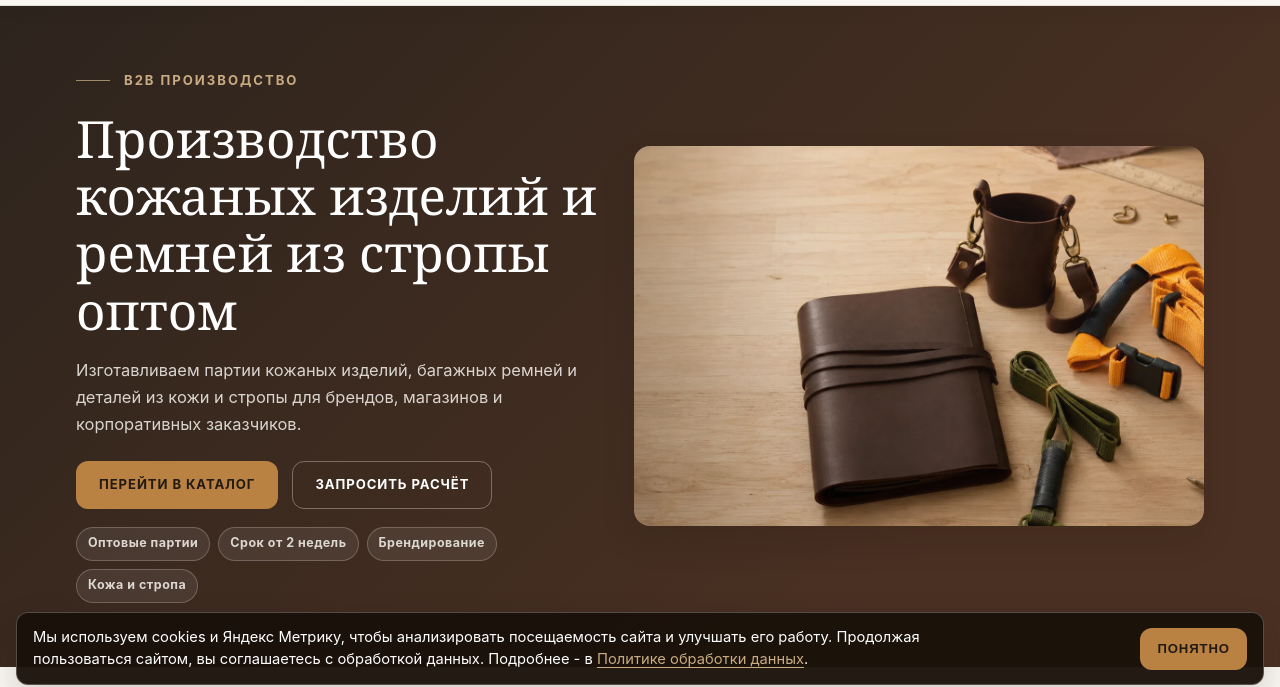
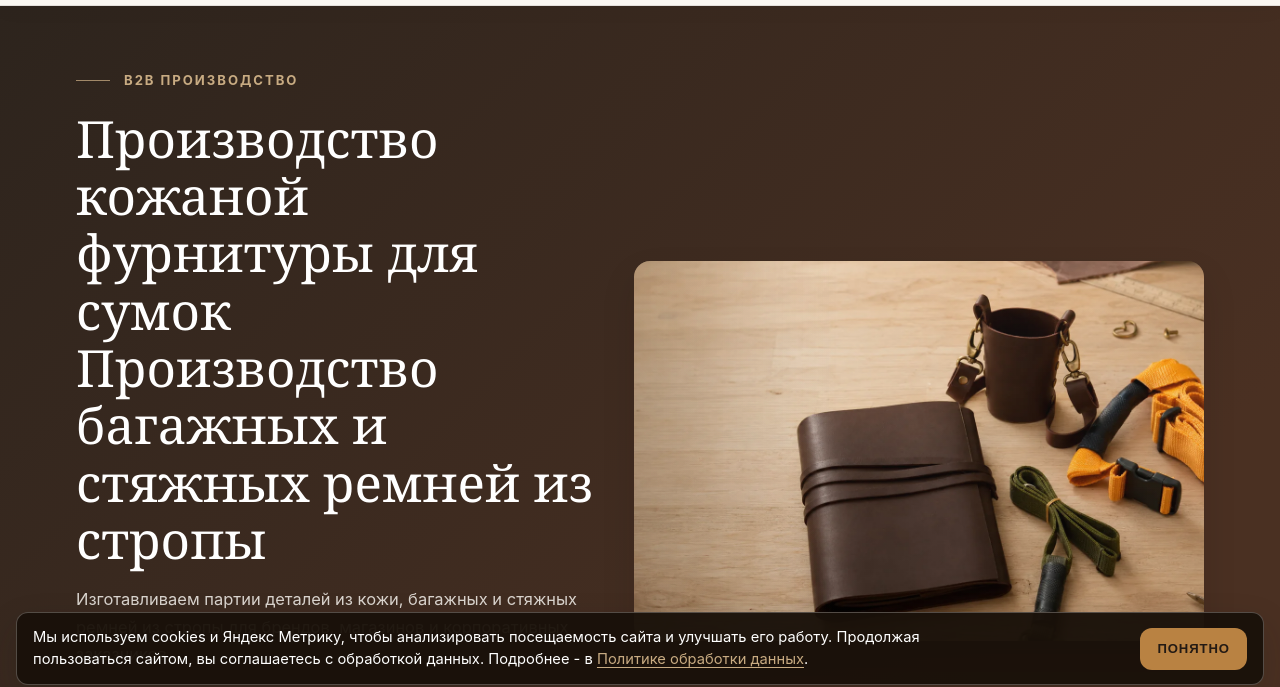
Before and after one commit to TerrificKook/dinarcraft, a plain HTML site: page index.html in a window 1280 px wide. Shown: the part 99-786 px from the top of the page. Drawn offline with Linux system fonts and the light colour scheme.

Commit message:
Update home hero headline

```diff
--- a/assets/site.css
+++ b/assets/site.css
@@ -20,6 +20,7 @@ p{margin:0}
 .home-hero{display:grid;grid-template-columns:minmax(0,.92fr) minmax(390px,1fr);align-items:center;gap:clamp(16px,2.6vw,34px);padding:clamp(38px,5vw,64px) clamp(22px,6vw,76px)}
 .home-hero-content{max-width:640px}
 .home-hero h1{max-width:640px;font-size:clamp(2.05rem,4vw,3.35rem)}
+.home-hero h1 span{display:block}
 .home-hero p{max-width:600px}
 .home-hero .btn.secondary{color:var(--paper);border-color:rgba(253,250,245,.32)}
 .home-hero-media{position:relative;display:block;margin:0;aspect-ratio:3/2;overflow:hidden;border-radius:var(--r-md);background:rgba(253,250,245,.04);box-shadow:0 16px 34px rgba(26,17,10,.12)}
@@ -242,4 +243,4 @@ body > section.contact-section{padding:clamp(42px,5vw,64px) clamp(22px,6vw,76px)
 .footer-text a{color:rgba(253,250,245,.9);text-decoration:underline;text-underline-offset:3px}
 .cookie-banner{border-radius:var(--r-sm);box-shadow:0 14px 34px rgba(35,26,20,.18)}
 @media(max-width:1180px){.footer-inner{grid-template-columns:1fr 1fr}.nav{gap:16px}.nav-links{gap:16px}.nav-links a{font-size:.78rem}.nav-phone{font-size:.84rem}}
-@media(max-width:820px){.home-hero{padding:28px 22px 34px;gap:18px}.home-hero-content{max-width:100%}.home-hero h1{max-width:14ch;font-size:clamp(1.58rem,6.85vw,2rem);line-height:1.08}.home-hero p{margin-top:14px;font-size:.95rem;line-height:1.48}.home-hero .contact-actions{gap:10px;margin-top:18px}.home-hero .btn{min-height:44px}.home-hero-media{aspect-ratio:16/7;max-height:138px;border-radius:var(--r-sm)}.home-hero-media img{object-position:62% 50%;transform:scale(1.02)}.home-hero .trust-row{display:none}.brand-logo{width:126px;height:72px;background-size:126px 126px}.nav{min-height:64px;padding:4px 18px}.nav-toggle{right:18px;width:40px;height:40px;border-radius:var(--r-sm)}.nav-mobile-panel{border-radius:var(--r-md)}.nav-mobile-panel a{min-height:44px}.eyebrow{margin-bottom:12px}.catalog-grid,.article-list,.catalog-category-grid{gap:14px}.catalog-product-actions .card-link,.contact-actions .btn{width:100%}.order-box ul,.order-steps{grid-template-columns:1fr}.contact-section{padding:44px 22px}.order-steps li{padding:15px 14px 15px 50px}.order-steps li:before{left:14px;top:15px}.footer-inner{grid-template-columns:1fr;gap:22px;text-align:left}.footer-brand{max-width:none}.footer-legal{margin-top:22px}.cookie-banner{display:grid;gap:8px;padding:10px 12px}.cookie-banner p{font-size:.82rem;line-height:1.35}.cookie-banner .btn{width:100%;min-height:38px}}
+@media(max-width:820px){.home-hero{padding:26px 22px 32px;gap:16px}.home-hero-content{max-width:100%}.home-hero h1{max-width:17ch;font-size:clamp(1.36rem,5.85vw,1.72rem);line-height:1.08}.home-hero h1 span + span{margin-top:6px}.home-hero p{max-width:34ch;margin-top:14px;font-size:.92rem;line-height:1.44;overflow-wrap:break-word}.home-hero .contact-actions{gap:10px;margin-top:16px}.home-hero .btn{min-height:42px}.home-hero-media{aspect-ratio:16/7;max-height:128px;border-radius:var(--r-sm)}.home-hero-media img{object-position:62% 50%;transform:scale(1.02)}.home-hero .trust-row{display:none}.brand-logo{width:126px;height:72px;background-size:126px 126px}.nav{min-height:64px;padding:4px 18px}.nav-toggle{right:18px;width:40px;height:40px;border-radius:var(--r-sm)}.nav-mobile-panel{border-radius:var(--r-md)}.nav-mobile-panel a{min-height:44px}.eyebrow{margin-bottom:12px}.catalog-grid,.article-list,.catalog-category-grid{gap:14px}.catalog-product-actions .card-link,.contact-actions .btn{width:100%}.order-box ul,.order-steps{grid-template-columns:1fr}.contact-section{padding:44px 22px}.order-steps li{padding:15px 14px 15px 50px}.order-steps li:before{left:14px;top:15px}.footer-inner{grid-template-columns:1fr;gap:22px;text-align:left}.footer-brand{max-width:none}.footer-legal{margin-top:22px}.cookie-banner{display:grid;gap:8px;padding:10px 12px}.cookie-banner p{font-size:.82rem;line-height:1.35}.cookie-banner .btn{width:100%;min-height:38px}}
--- a/index.html
+++ b/index.html
@@ -3,8 +3,8 @@
 <head>
   <meta charset="UTF-8">
   <meta name="viewport" content="width=device-width, initial-scale=1.0">
-  <title>Производство кожаных изделий и ремней из стропы оптом - DINAR handmade</title>
-  <meta name="description" content="DINAR handmade: небольшая производственная мастерская. Производим изделия из кожи и стропы на собственном оборудовании для оптовых заказов и задач брендов."><meta property="og:title" content="Производство кожаных изделий и ремней из стропы оптом - DINAR handmade"><meta property="og:description" content="DINAR handmade: небольшая производственная мастерская. Производим изделия из кожи и стропы на собственном оборудовании для оптовых заказов и задач брендов."><meta property="og:type" content="website"><meta property="og:url" content="https://dinarcraft.ru/"><meta property="og:image" content="https://dinarcraft.ru/logo.png"><meta property="og:locale" content="ru_RU">
+  <title>Производство кожаной фурнитуры для сумок и ремней из стропы - DINAR handmade</title>
+  <meta name="description" content="DINAR handmade: небольшая производственная мастерская. Производим изделия из кожи и стропы на собственном оборудовании для оптовых заказов и задач брендов."><meta property="og:title" content="Производство кожаной фурнитуры для сумок и ремней из стропы - DINAR handmade"><meta property="og:description" content="DINAR handmade: небольшая производственная мастерская. Производим изделия из кожи и стропы на собственном оборудовании для оптовых заказов и задач брендов."><meta property="og:type" content="website"><meta property="og:url" content="https://dinarcraft.ru/"><meta property="og:image" content="https://dinarcraft.ru/logo.png"><meta property="og:locale" content="ru_RU">
   <meta name="robots" content="index, follow">
   <link rel="canonical" href="https://dinarcraft.ru/">
   <link rel="icon" href="/favicon.svg" type="image/svg+xml">
@@ -19,8 +19,8 @@
 <header class="page-hero home-hero">
   <div class="home-hero-content">
     <div class="eyebrow">B2B производство</div>
-    <h1>Производство кожаных изделий и ремней из стропы оптом</h1>
-    <p>Изготавливаем партии кожаных изделий, багажных ремней и деталей из кожи и стропы для брендов, магазинов и корпоративных заказчиков.</p>
+    <h1><span>Производство кожаной фурнитуры для сумок</span><span>Производство багажных и стяжных ремней из стропы</span></h1>
+    <p>Изготавливаем партии деталей из кожи, багажных и стяжных ремней из стропы для брендов, магазинов и корпоративных заказчиков.</p>
     <div class="contact-actions">
       <a class="btn" href="/catalog/">Перейти в каталог</a>
       <a class="btn secondary" href="#contacts">Запросить расчёт</a>
```
